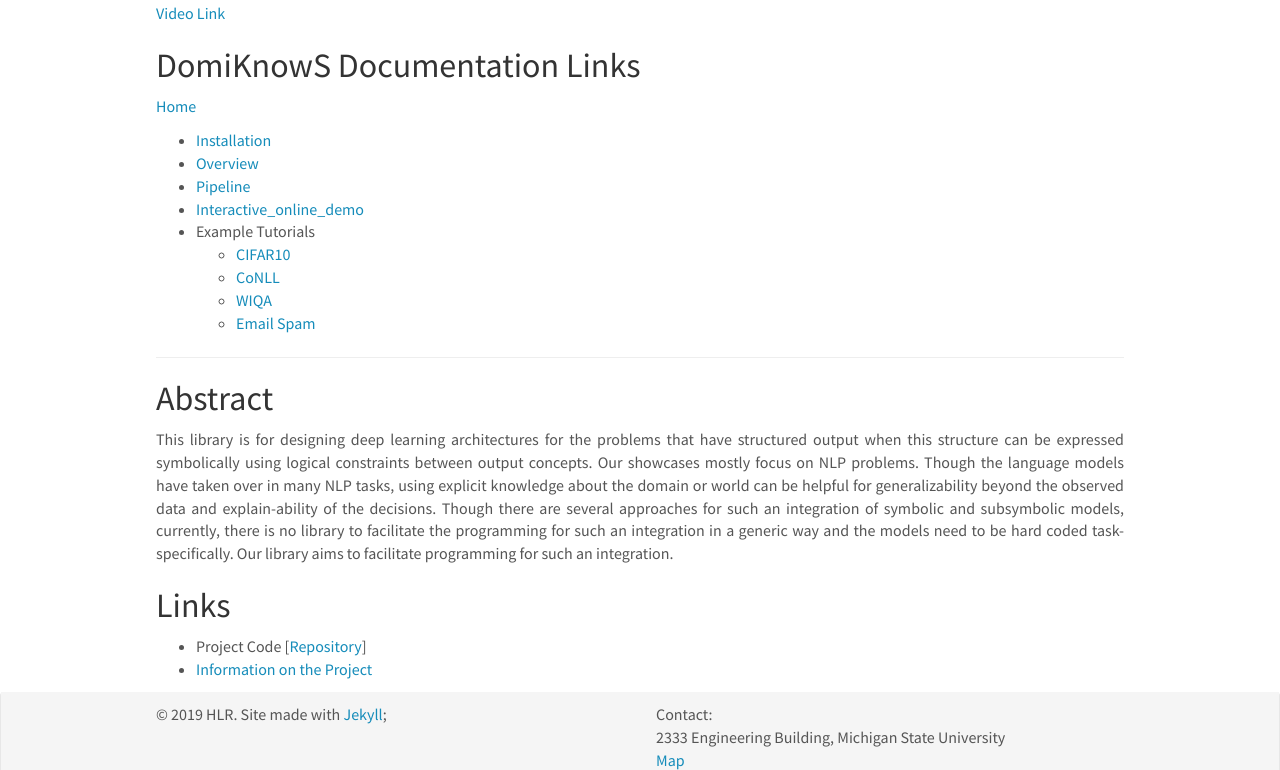
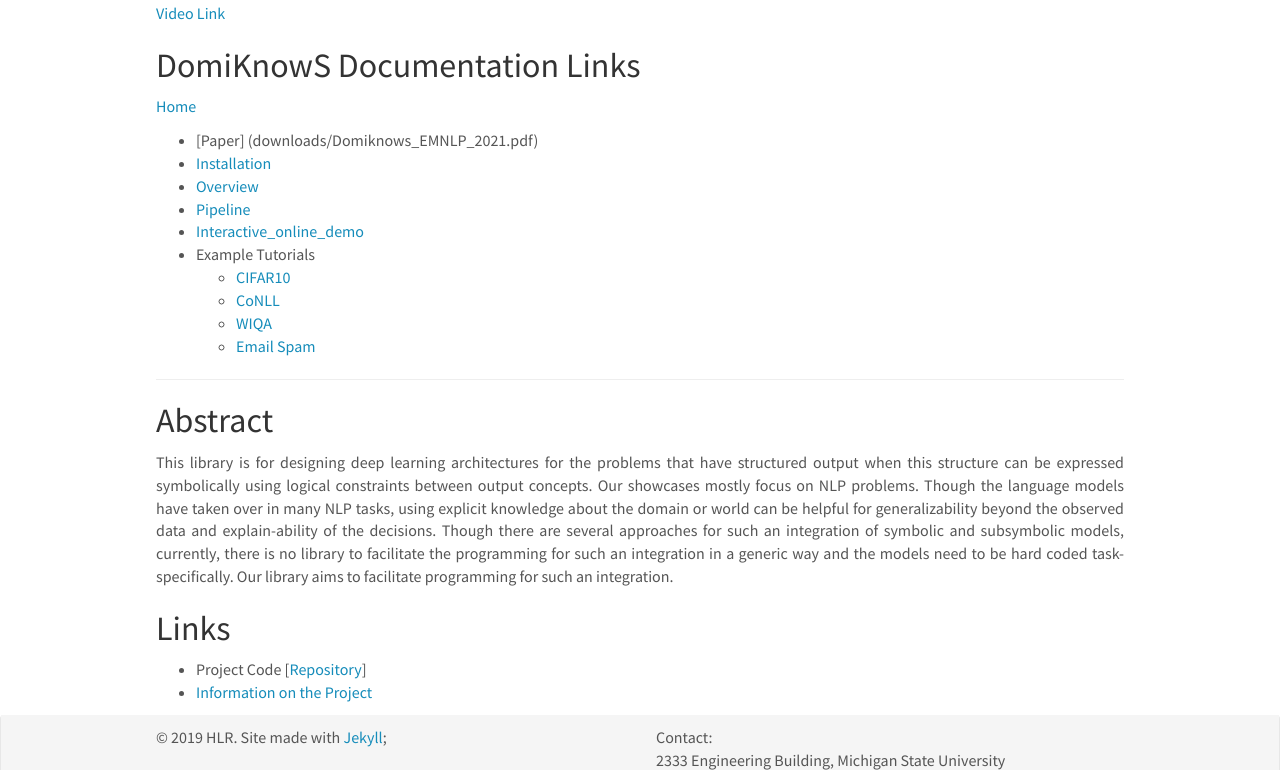
Before and after one commit to HLR/HLR.github.io, a Jekyll site: the page built from _pages/domiknows_nlp.md, in a window 1280 px wide and 900 px high, scrolled down 478 px, cut to the strip 130-900 px from the top of the window. Built offline with Jekyll 4.4.1, drawn with Linux system fonts in a browser that asks for light colours; nearby versions of some CDN libraries.

Commit message:
adding link to the paper in the webpage.

```diff
--- a/_includes/documentation_contents.md
+++ b/_includes/documentation_contents.md
@@ -1,5 +1,6 @@
 ## DomiKnowS Documentation Links
 [Home](/domiknows-nlp)
+- [Paper] (downloads/Domiknows_EMNLP_2021.pdf)
 - [Installation](/domiknows-nlp/install)
 - [Overview](/domiknows-nlp/overview)
 - [Pipeline](/domiknows-nlp/pipeline)
```
